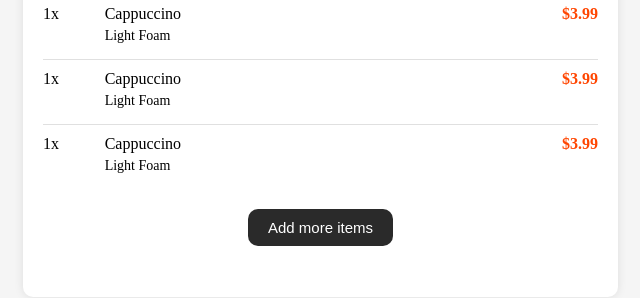
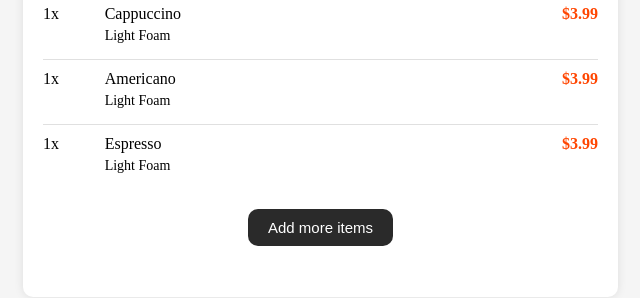
Before and after one commit to walia1998/ZAIKA_COFFEE_DAY, a plain HTML site: page index.html in a window 1280 px wide. Shown: the part 246-544 px from the top of the page, 7-647 px from the left. Drawn offline with Linux system fonts and the light colour scheme.

Commit message:
come changes

```diff
--- a/index.html
+++ b/index.html
@@ -37,7 +37,7 @@
                             1x
                         </div>
                         <div class="item-title">
-                            Cappuccino
+                            Americano
                         </div>
                         <div class="item-price">
                             $3.99
@@ -54,7 +54,7 @@
                             1x
                         </div>
                         <div class="item-title">
-                            Cappuccino
+                            Espresso
                         </div>
                         <div class="item-price">
                             $3.99
```
